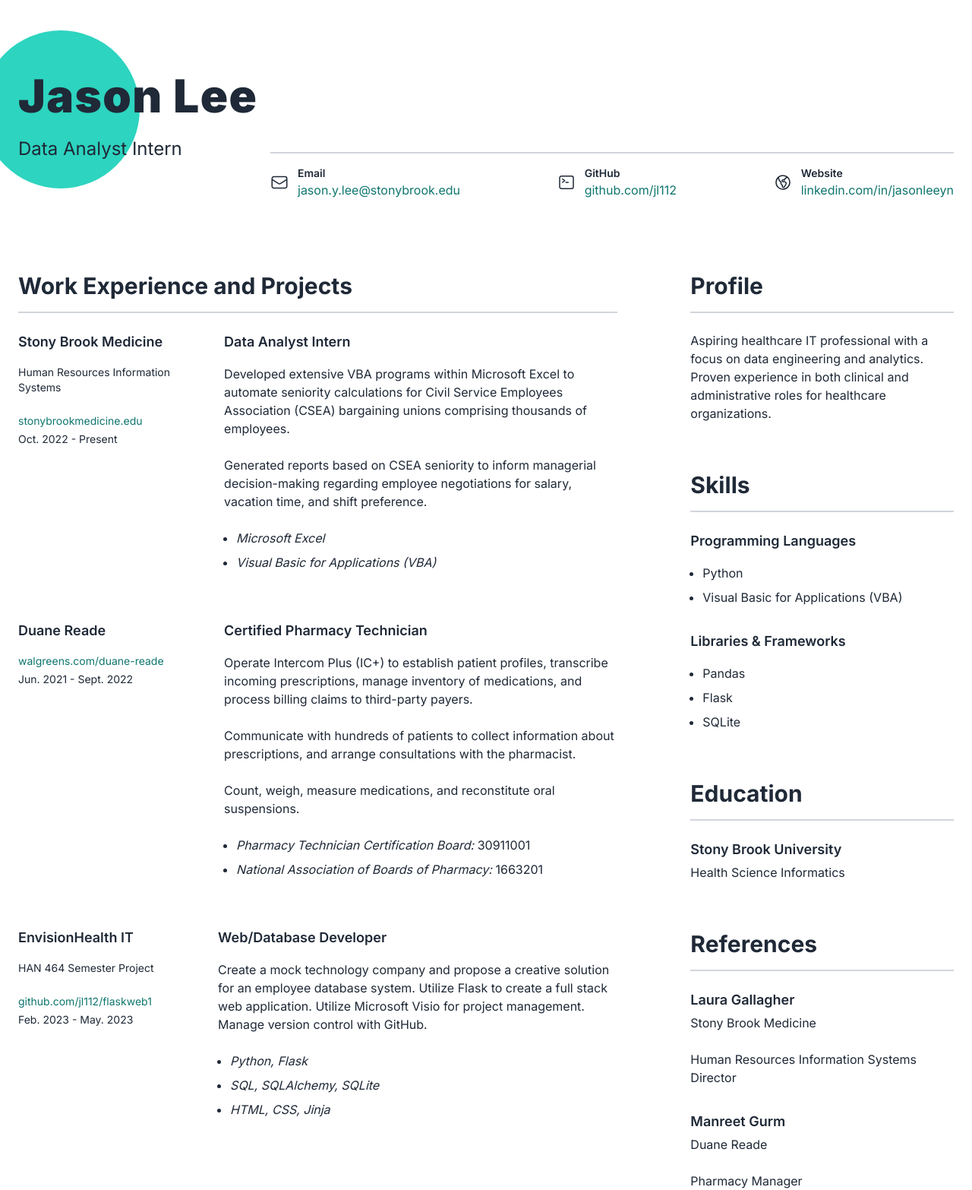
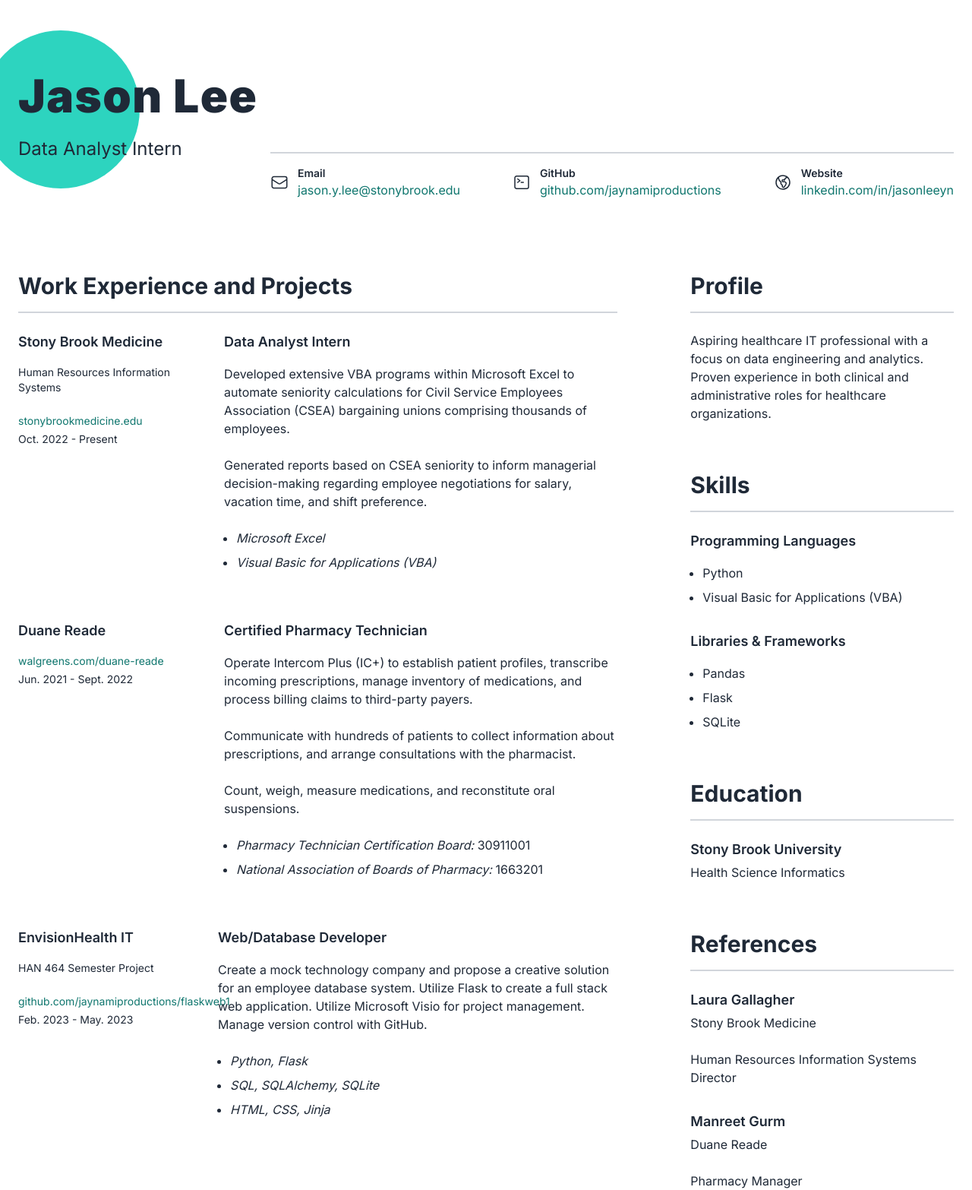
Before and after one commit to jaynamiproductions/resume-page, a Flask app: page / in a window 1280 px wide. Shown: the top 1566 px of the page at 76% size. Run offline with Flask 3, Linux system fonts and the light colour scheme.

Commit message:
new username

```diff
--- a/templates/index.html
+++ b/templates/index.html
@@ -8,7 +8,7 @@
     <title>Jason Lee - Resume</title>
 
     <!-- Update Description -->
-    <meta name="description" content="Jonathan Lewis - Resume" />
+    <meta name="description" content="Jason Lee - Resume" />
 
     <!-- Custom Fonts -->
     <link rel="preconnect" href="https://fonts.googleapis.com" />
@@ -99,7 +99,7 @@
                       target="_blank"
                       rel="noreferrer"
                     >
-                      github.com/jl112
+                      github.com/jaynamiproductions
                     </a>
                   </p>
                 </div>
@@ -243,7 +243,7 @@
                     target="_blank"
                     rel="noreferrer"
                   >
-                    github.com/jl112/flaskweb1
+                    github.com/jaynamiproductions/flaskweb1
                   </a>
                 </p>
                 <p class="text-sm">Feb. 2023 - May. 2023</p>
```
